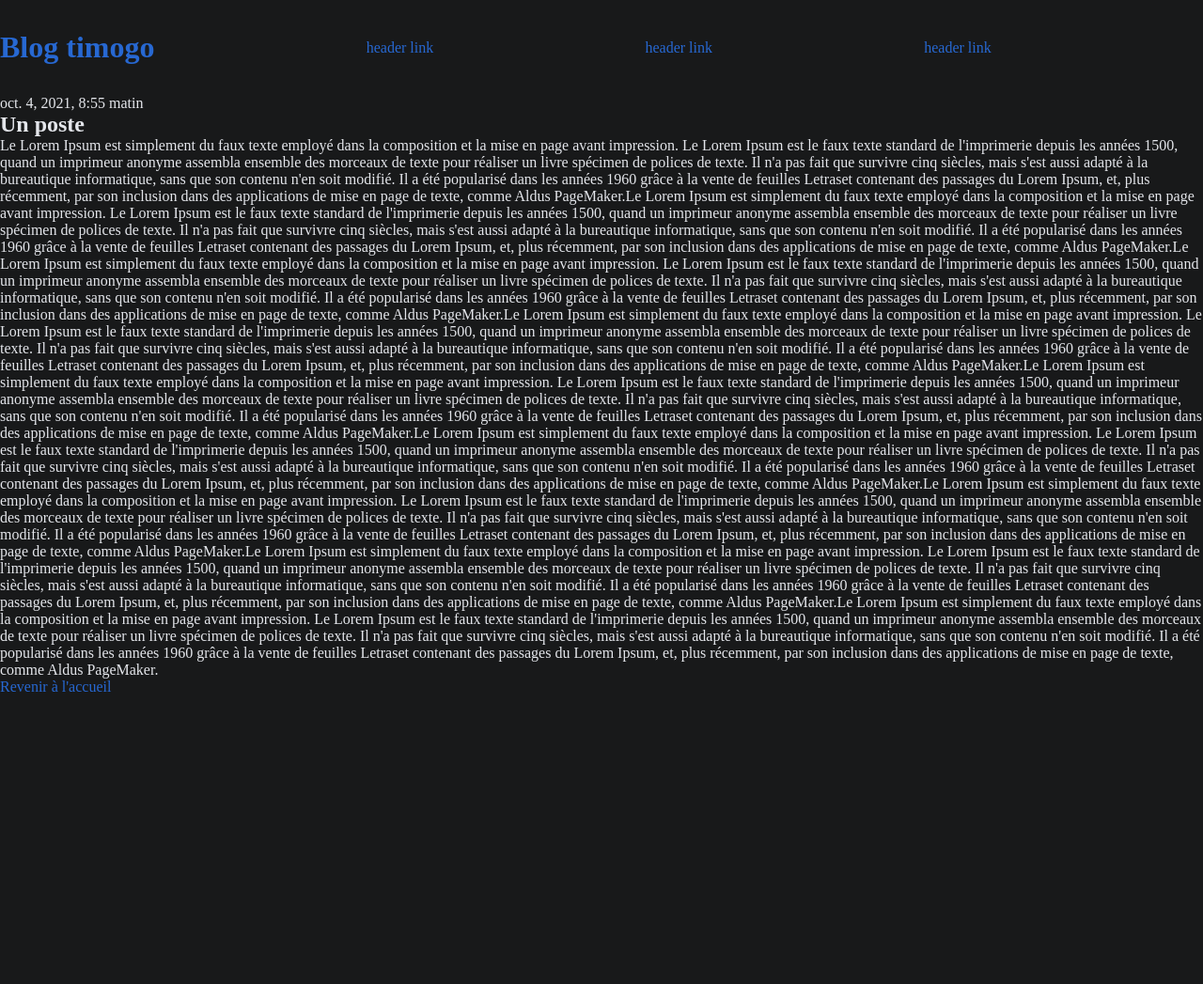
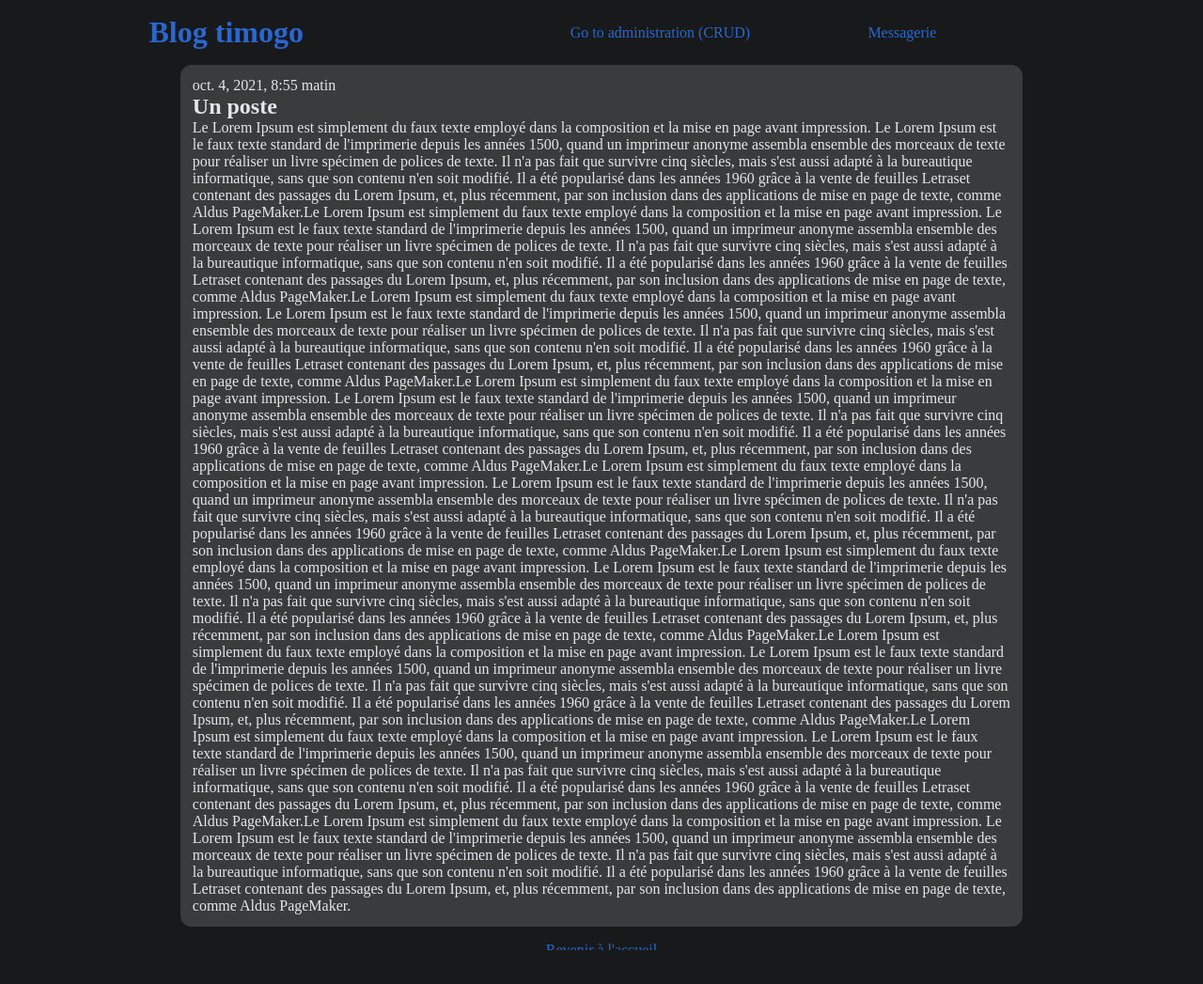
Before and after one commit to timoogo/timogo_blog, a Django app: page /post/1/ in a window 1280 px wide. Shown: the whole page at 94% size. Run offline with Django 3.2, Linux system fonts and the light colour scheme; data comes from the database, SQL or seed files in the repository; both versions use the stored data as it was after the commit.

Commit message:
see more feature

```diff
--- a/blog/static/blog/style.css
+++ b/blog/static/blog/style.css
@@ -18,7 +18,9 @@ a{
     text-decoration: none;
 }
 
-
+a:hover {
+    color: orange !important;
+}
 body{
     background: var(--web-wash-color);
     color: var(--text-color);
@@ -26,28 +28,49 @@ body{
 header{
     display: flex;
     flex-direction: row;
+    justify-content: space-evenly;
+    height: max-content;
+    align-items: center;
+}
+
+header nav {
+    display: flex;
+    justify-content: space-evenly;
+    flex-direction: row;
+    align-content: center;
+    flex-basis: 50%;
+}
+header nav ul{
+    display: flex;
+    flex-direction: row;
+    width: 100%;
+    justify-content: space-evenly;
+}
+header nav ul li {
+
+    display: flex;
+    flex-direction: row;
     justify-content: space-between;
 }
-
-header nav, header nav ul{
-    display: flex;
-    flex-direction: row;
-    justify-content: space-evenly;
-    align-items: center;
-    flex: auto;
-}
-header h1 a.go_home{
-    margin: 2rem auto;
+a.go_home{
+    margin: 1rem auto;
     display: block;
-    text-align: center;
-
+    width: max-content;
 }
 section.list_articles {
     display: flex;
     flex-direction: row;
     justify-content: space-around;
     flex-wrap: wrap;
+    margin: auto 2rem;
 
+
+}
+article a{
+    color: var(--text-color);
+}
+article:hover a {
+    color: orange !important;
 }
 section.list_articles article{
     flex: 40%;
@@ -56,15 +79,31 @@ section.list_articles article{
     background: var(--secondary);
     border-radius: 12px;
     transition: 1s;
+  height: max-content;
 }
+span.see_more {
+     color: var(--link-color) !important;
+}
+span.see_more:hover{
+    color: var(--link-color-hover) !important;
+}
+section.block-scroll {
+        overflow-y: scroll;
+    height: 90vh;
+}
+article.post {
+    background: var(--secondary);
+    border-radius: 12px;
+    margin: 0 15%;
+    padding: 1%;
+}
+
 section.list_articles article:hover{
     background: var(--secondary);
     color: var(--link-color-hover);
 
 }
-article:hover a {
-    color: orange !important;
-}
+
 section.list_articles  div.title_and_date {
     display: flex;
     flex-direction: row;
--- a/blog/templates/blog/base.html
+++ b/blog/templates/blog/base.html
@@ -10,9 +10,8 @@
             <h1><a class="go_home" href="/">Blog timogo</a></h1>
             <nav>
                 <ul>
-                    <li><a>header link</a></li>
-                    <li><a>header link</a></li>
-                    <li><a>header link</a></li>
+                    <li><a>Go to administration (CRUD)</a></li>
+                    <li><a>Messagerie</a></li>
                 </ul>
             </nav>
         </header>
--- a/blog/templates/blog/post_detail.html
+++ b/blog/templates/blog/post_detail.html
@@ -1,6 +1,8 @@
 {% extends 'blog/base.html' %}
 
 {% block content %}
+
+    <section class="block-scroll">
     <article class="post">
         {% if post.published_date %}
             <time class="date">
@@ -10,5 +12,6 @@
         <h2>{{ post.title }}</h2>
         <p>{{ post.text|linebreaksbr }}</p>
     </article>
-    <a href="{% url 'post_list_index' %}">Revenir à l'accueil </a>
+    <a href="{% url 'post_list_index' %}" class="go_home">Revenir à l'accueil </a>
+    </section>
 {% endblock %}
--- a/blog/templates/blog/post_list.html
+++ b/blog/templates/blog/post_list.html
@@ -13,7 +13,11 @@
             <h2>{{ post.title }}</h2>
             <time> {{ post.published_date }}</time>
         </div>
-        <p>{{ post.text|linebreaksbr }}</p>
+        {% if post.text|length > 200 %}
+        <p>{{ post.text|slice:":200"|linebreaksbr }}...</p><span class="see_more"> Lire la suite</span>
+            {% else %}
+           <p> {{ post.text }} </p>
+        {% endif %}
     </a>
 
     </article>
```
Also changed, not shown: db.sqlite3.
